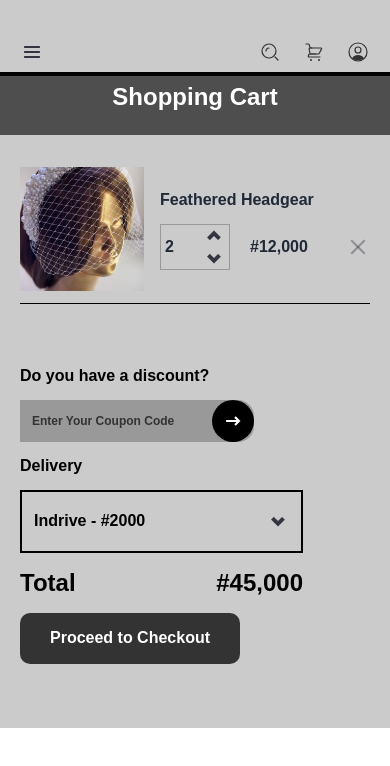
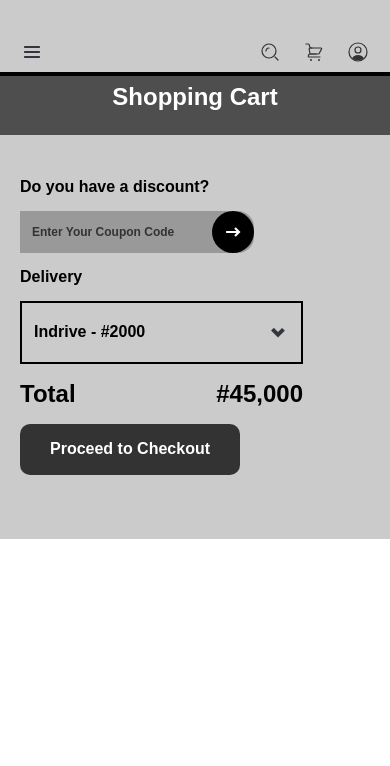
Before and after one commit to olanrewajuyusuf/Timbu-Cloud-Shop, a React (Create React App) app: page /cart in a window 390 px wide. Shown: the top 766 px of the page. Built offline with nearby package versions, Linux system fonts and the light colour scheme.

Commit message:
adding to cart function

```diff
--- a/src/components/CartDesktop.jsx
+++ b/src/components/CartDesktop.jsx
@@ -3,9 +3,12 @@ import Arrow from "../assets/icons/Arrow.png";
 import Expand_down from "../assets/icons/Expand_down.png";
 import Expand_up from "../assets/icons/Expand_up.png";
 import close from "../assets/icons/close.png";
-import Pearl from "../assets/images/mobile/latest/pearl.png";
+import React, { Fragment, useContext } from 'react';
+import { CartContext } from "../contexts/CartContext";
 
-const CartDesktop = ({addToCart}) => {
+const CartDesktop = () => {
+  const { cart, removeFromCart } = useContext(CartContext);
+
   return (
     <div className="hidden md:block p-20">
         <h1 className="bg-[#4E4E4E] text-center font-[800] text-[32px] text-white py-5 mt-[7%]">
@@ -14,22 +17,26 @@ const CartDesktop = ({addToCart}) => {
 
         <div className="py-5">
           <table className="w-full text-black font-[600] text-[20px]">
+            {cart.map(item => ( <Fragment key={item.id}>
+            <thead>
               <tr className="">
                 <th className='text-start'>Product</th>
                 <th className='text-start'>Price</th>
                 <th className='text-start'>Qty</th>
                 <th className='text-start'>Total</th>
               </tr>
+            </thead>
+            <tbody>
               <tr className="border-b-[1px] border-black">
                 <td className='text-start flex items-center gap-5'>
                   <img
                     className="w-[124px] h-[124px] object-cover"
-                  src={Pearl}
+                    src={item.image}
                     alt="pearl"
                   />
-                <p className=" ">Feathered Headgear</p>
+                  <p className=" ">{item.name}</p>
                 </td>
-              <td className='text-start'>#12,000</td>
+                <td className='text-start'>#{item.price}</td>
                 <td className='text-start'>
                     <span className="flex justify-between items-center border border-[#999999] w-[70px] px-1">
                       <span>2</span>
@@ -42,10 +49,12 @@ const CartDesktop = ({addToCart}) => {
                 <td className='text-start'>
                   <div className="flex justify-between items-center w-full">
                     <span>#24,000</span>
-                  <img src={close} alt="close menu" />
+                    <img onClick={() => removeFromCart(item.id)} src={close} alt="close menu" />
                   </div>
                 </td>
               </tr>
+            </tbody>
+          </Fragment>))}
           </table>
         </div>
 
--- a/src/components/CartMobile.jsx
+++ b/src/components/CartMobile.jsx
@@ -3,25 +3,28 @@ import Arrow from "../assets/icons/Arrow.png";
 import Expand_down from "../assets/icons/Expand_down.png";
 import Expand_up from "../assets/icons/Expand_up.png";
 import close from "../assets/icons/close.png";
-import Pearl from "../assets/images/mobile/latest/pearl.png";
+import React, { useContext } from 'react';
+import { CartContext } from "../contexts/CartContext";
 
-const CartMobile = ({addToCart}) => {
-  console.log("add", addToCart);
+const CartMobile = () => {
+  const { cart, removeFromCart } = useContext(CartContext);
+
   return (
     <div className="md:hidden">
         <h1 className="bg-[#4E4E4E] text-center font-[800] text-[24px] text-white py-5 mt-[15%]">
           Shopping Cart
         </h1>
 
-        <div className="p-5">
-          <div className="flex items-center font-[600] gap-4 border-b-[1px] border-black py-3">
+        {cart.map(item => (
+          <div key={item.id} className="p-5">
+            <div  className="flex items-center font-[600] gap-4 border-b-[1px] border-black py-3">
             <img
               className="w-[124px] h-[124px] object-cover"
-              src={Pearl}
-              alt="pearl"
+              src={item.image}
+              alt='product'
             />
             <div className="w-full">
-              <p>Feathered Headgear</p>
+              <p>{item.name}</p>
               <div className="flex justify-between items-center gap-5 pt-3">
                 <div className="flex justify-between items-center gap-5">
                   <span className="flex justify-between items-center border border-[#999999] w-[70px] px-1">
@@ -31,13 +34,13 @@ const CartMobile = ({addToCart}) => {
                       <img src={Expand_down} alt="arrow down" />
                     </span>
                   </span>
-                  <span>#12,000</span>
+                  <span>#{item.price}</span>
                 </div>
-                <img src={close} alt="close menu" />
+                <img onClick={() => removeFromCart(item.id)} src={close} alt="close menu" />
               </div>
             </div>
           </div>
-        </div>
+        </div>))}
 
         <div className="text-black font-[600] flex flex-col gap-3 px-5 mt-10">
           <p>Do you have a discount?</p>
--- a/src/components/CheckoutDesktop.jsx
+++ b/src/components/CheckoutDesktop.jsx
@@ -4,7 +4,7 @@ import ItemLeft from './ItemLeft'
 
 const CheckoutDesktop = () => {
   return (
-    <div className='hidden md:flex gap-10 mt-[7%] text-black p-20'>
+    <div className='hidden lg:flex gap-10 mt-[6%] text-black p-20'>
         <ItemLeft />
         <div className='bg-[#4E4E4E]'>
             <h2 className='text-[24px] font-[600] p-5'>Payment Info.</h2>
--- a/src/components/CheckoutMobile.jsx
+++ b/src/components/CheckoutMobile.jsx
@@ -3,7 +3,7 @@ import CheckoutForm from './CheckoutForm'
 
 const CheckoutMobile = () => {
   return (
-    <div className='md:hidden mt-[20%] text-black font-[500]'>
+    <div className='lg:hidden mt-[13%] text-black font-[500]'>
         <div className='px-5 py-8'>
             <h2 className='text-[24px] font-[700]'>You’re almost there!</h2>
             <p>Provide your credit card information to complete your purchase.</p>
--- a/src/components/LimitedEditions.jsx
+++ b/src/components/LimitedEditions.jsx
@@ -3,11 +3,11 @@ import { desktopProducts } from '../data/Desktop/LimitedEditions'
 import LimitedEdition from './LimitedEdition'
 import { NavLink } from 'react-router-dom'
 
-const LimitedEditions = ({setAddToCart}) => {
+const LimitedEditions = () => {
   return (
     <div className='p-5 md:px-10 mt-10'>
         <h2 className='text-black text-center text-[34px] font-[700] mb-10'>Limited Editions</h2>
-        <LimitedEdition products={products} desktopProducts={desktopProducts} setAddToCart={setAddToCart} />
+        <LimitedEdition products={products} desktopProducts={desktopProducts} />
         <ul className='flex justify-center items-center gap-5 md:text-[32px] text-gray-600 my-10 md:my-20'>
             <NavLink><li>1</li></NavLink>
             <NavLink><li className='bg-[#4E4E4E] px-2 md:px-3 text-black'>2</li></NavLink>
--- a/src/components/Products.jsx
+++ b/src/components/Products.jsx
@@ -4,7 +4,7 @@ import { products } from '../data/Mobile/Products'
 import { desktopProducts } from '../data/Desktop/Products'
 import { NavLink } from "react-router-dom"
 
-const Products = ({setAddToCart}) => {
+const Products = () => {
   return (
     <div className='p-5 md:px-10'>
         {/* =====> Mobile products display <===== */}
@@ -26,7 +26,7 @@ const Products = ({setAddToCart}) => {
                     <img className='w-3 h-2' src={Vector} alt="arrow" />
                 </div>
             </div>
-            <Product products={products} setAddToCart={setAddToCart} />
+            <Product products={products} />
         </div>
 
         {/* =====> Desktop products display <===== */}
@@ -47,7 +47,7 @@ const Products = ({setAddToCart}) => {
                     <NavLink><li>Bridal Fan</li></NavLink>
                 </ul>
 
-                <Product desktopProducts={desktopProducts} setAddToCart={setAddToCart} />
+                <Product desktopProducts={desktopProducts} />
             </div>
         </div>
     </div>
--- /dev/null
+++ b/src/contexts/CartContext.jsx
@@ -0,0 +1,23 @@
+import React, { createContext, useState } from 'react';
+
+export const CartContext = createContext();
+
+const CartProvider = ({ children }) => {
+  const [cart, setCart] = useState([]);
+
+  const addToCart = (product) => {
+    setCart([...cart, product]);
+  };
+
+  const removeFromCart = (productId) => {
+    setCart(cart.filter((item) => item.id !== productId));
+  };
+
+  return (
+    <CartContext.Provider value={{ cart, addToCart, removeFromCart }}>
+      {children}
+    </CartContext.Provider>
+  );
+};
+
+export default CartProvider;
--- a/src/index.js
+++ b/src/index.js
@@ -4,12 +4,15 @@ import "./index.css";
 import App from "./App";
 import reportWebVitals from "./reportWebVitals";
 import { BrowserRouter } from "react-router-dom";
+import CartProvider from "./contexts/CartContext";
 
 const root = ReactDOM.createRoot(document.getElementById("root"));
 root.render(
   <React.StrictMode>
     <BrowserRouter>
-      <App />
+      <CartProvider>
+        <App />
+      </CartProvider>
     </BrowserRouter>
   </React.StrictMode>
 );
```
Also changed, not shown: src/components/LimitedEdition.jsx (+9 -3 lines), src/components/Product.jsx (+8 -4 lines). Lines whose indentation alone changed are shown as unchanged.
